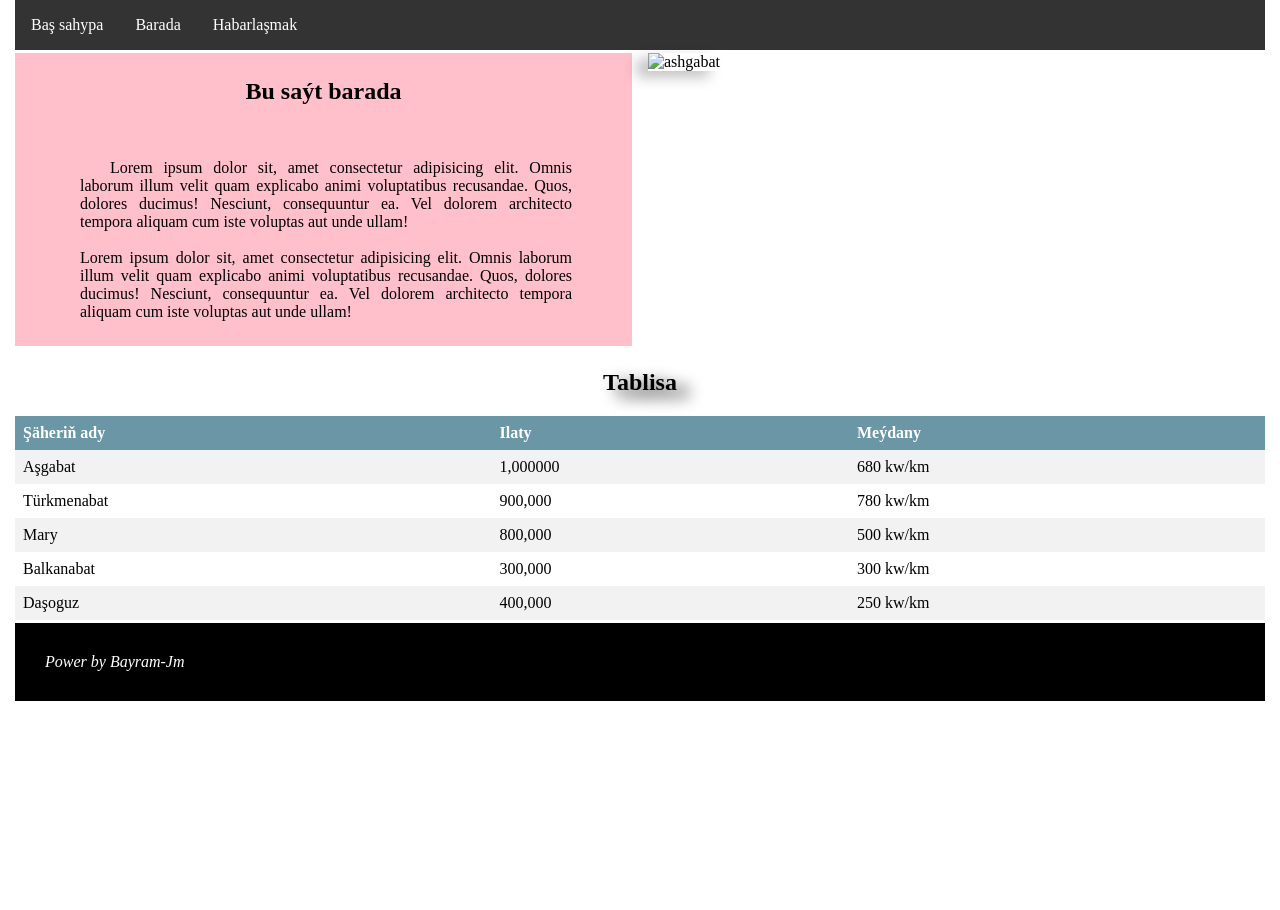
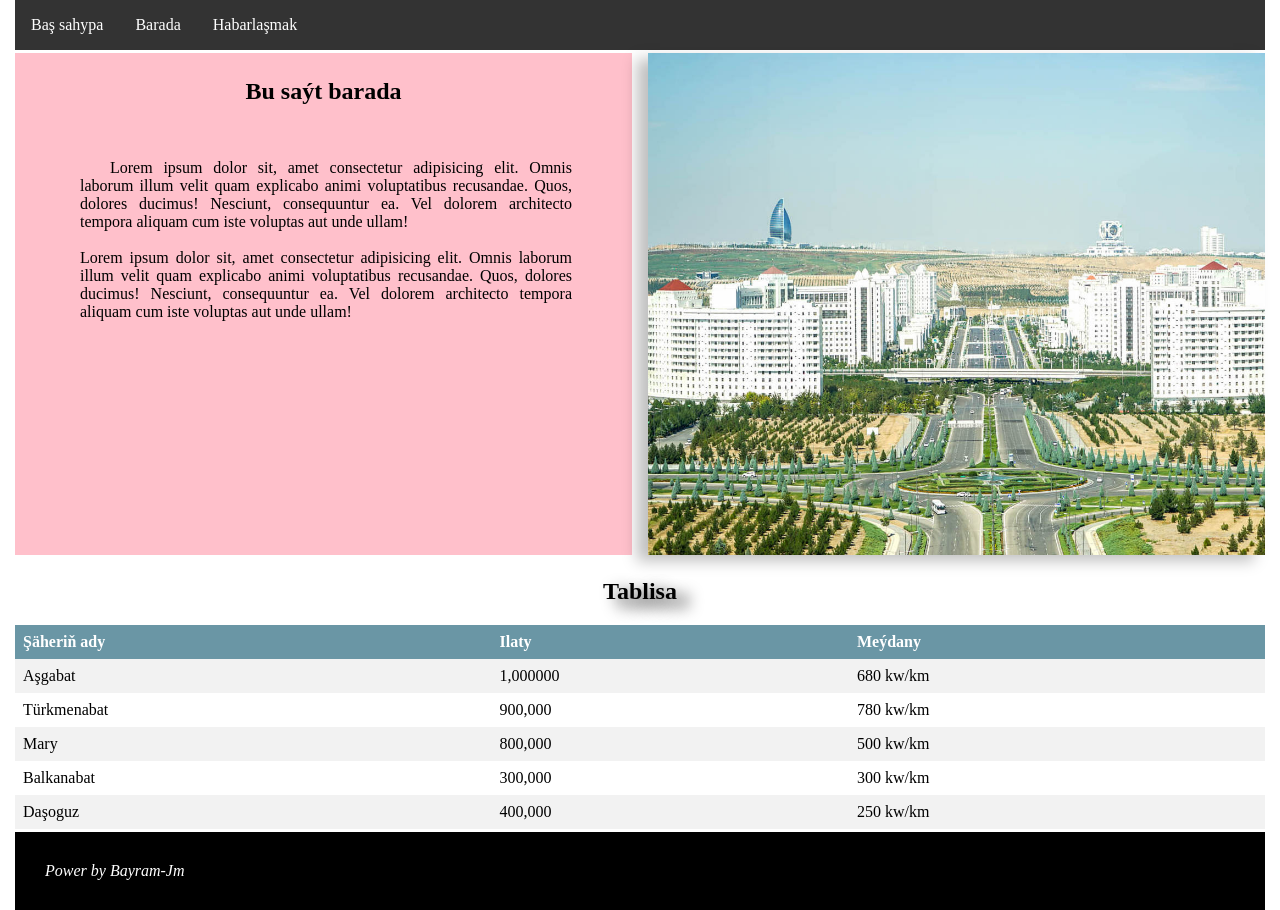
Before and after one commit to Bayram-Jm/first_web, a plain HTML site: page about.html in a window 1280 px wide. Before the commit the page ends 800 px from the top, so only its background shows below. Drawn offline with Linux system fonts and the light colour scheme.

Commit message:
Update about.html

```diff
--- a/about.html
+++ b/about.html
@@ -5,7 +5,7 @@
     <meta name="viewport" content="width=device-width, initial-scale=1.0">
     <link rel="stylesheet" href="style.css">
     <title>Baýram Jumaýew</title>
-    <link rel="icon" type="image/x-icon" href="../Html/favicon.ico">
+    <link rel="icon" type="image/x-icon" href="favicon.ico">
 </head>
 <body>
     <div class="container">
@@ -28,7 +28,7 @@
     </div>
         <div>
 
-            <img src="../Html/ashgabat.jpeg" alt="ashgabat" class="a_image">
+            <img src="ashgabat.jpeg" alt="ashgabat" class="a_image">
 
         </div>
 
```
